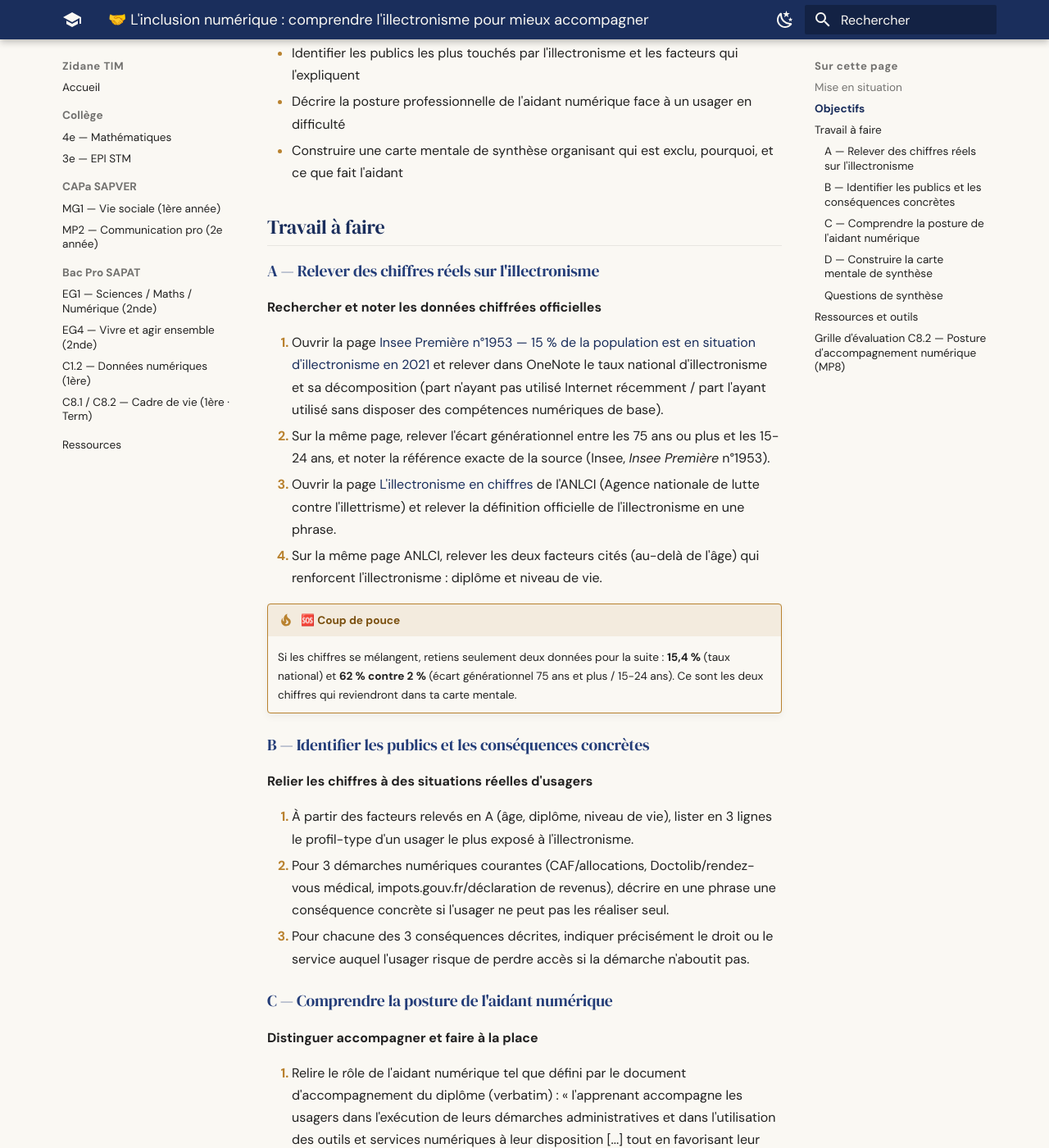
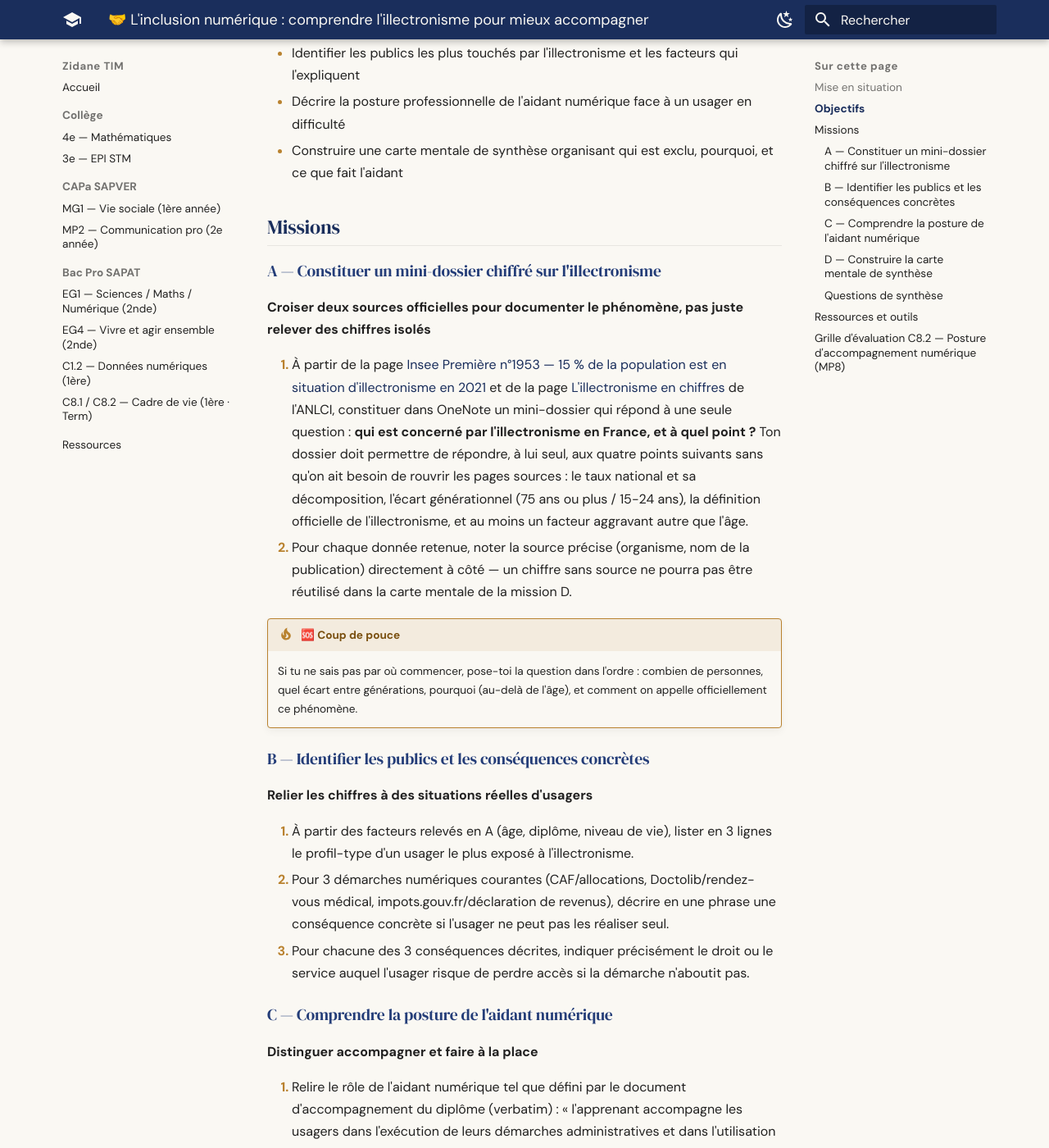
Before and after one commit to zidaneTim/zidane-tim, an MkDocs documentation site: the page built from docs/cours/sapat/activites/c81-c82/inclusion-numerique-illectronisme.md, in a window 1280 px wide and 1400 px high, scrolled down 1182 px. Shown: the whole window at 82% size. Built offline with MkDocs 1.6.1 and Material for MkDocs 9.7.7, drawn with Linux system fonts in a browser that asks for light colours; some of the changed text lies outside the part shown.

Commit message:
MP8: critères C8.1/C8.2 au verbatim intégral + bloc Missions sur les 3 activités A1-A3 ; mission A d'inclusion-numerique rendue intégrative (correction morcellement)

```diff
--- a/docs/cours/sapat/activites/c81-c82/inclusion-numerique-illectronisme.md
+++ b/docs/cours/sapat/activites/c81-c82/inclusion-numerique-illectronisme.md
@@ -45,26 +45,23 @@ l'erreur classique du débutant, qui consiste à faire la démarche à la place
 - Décrire la posture professionnelle de l'aidant numérique face à un usager en difficulté
 - Construire une carte mentale de synthèse organisant qui est exclu, pourquoi, et ce que fait l'aidant
 
-## Travail à faire
+## Missions
 
-### A — Relever des chiffres réels sur l'illectronisme
+### A — Constituer un mini-dossier chiffré sur l'illectronisme
 
-**Rechercher et noter les données chiffrées officielles**
+**Croiser deux sources officielles pour documenter le phénomène, pas juste relever des chiffres isolés**
 
-1. Ouvrir la page [Insee Première n°1953 — 15 % de la population est en situation d'illectronisme en 2021](https://www.insee.fr/fr/statistiques/7633654){ target="_blank" rel="noopener" } et relever dans OneNote le taux
-   national d'illectronisme et sa décomposition (part n'ayant pas utilisé Internet récemment / part l'ayant utilisé
-   sans disposer des compétences numériques de base).
-2. Sur la même page, relever l'écart générationnel entre les 75 ans ou plus et les 15-24 ans, et noter la
-   référence exacte de la source (Insee, *Insee Première* n°1953).
-3. Ouvrir la page [L'illectronisme en chiffres](https://www.anlci.gouv.fr/illectronisme/lillectronisme-en-chiffres/){ target="_blank" rel="noopener" } de l'ANLCI (Agence nationale de lutte contre l'illettrisme) et relever la
-   définition officielle de l'illectronisme en une phrase.
-4. Sur la même page ANLCI, relever les deux facteurs cités (au-delà de l'âge) qui renforcent l'illectronisme :
-   diplôme et niveau de vie.
+1. À partir de la page [Insee Première n°1953 — 15 % de la population est en situation d'illectronisme en 2021](https://www.insee.fr/fr/statistiques/7633654){ target="_blank" rel="noopener" } et de la page [L'illectronisme en chiffres](https://www.anlci.gouv.fr/illectronisme/lillectronisme-en-chiffres/){ target="_blank" rel="noopener" } de l'ANLCI, constituer dans OneNote un mini-dossier qui répond à une seule question : **qui est concerné par
+   l'illectronisme en France, et à quel point ?** Ton dossier doit permettre de répondre, à lui seul, aux quatre
+   points suivants sans qu'on ait besoin de rouvrir les pages sources : le taux national et sa décomposition,
+   l'écart générationnel (75 ans ou plus / 15-24 ans), la définition officielle de l'illectronisme, et au moins un
+   facteur aggravant autre que l'âge.
+2. Pour chaque donnée retenue, noter la source précise (organisme, nom de la publication) directement à côté —
+   un chiffre sans source ne pourra pas être réutilisé dans la carte mentale de la mission D.
 
 !!! tip "🆘 Coup de pouce"
-    Si les chiffres se mélangent, retiens seulement deux données pour la suite : **15,4 %** (taux national) et
-    **62 % contre 2 %** (écart générationnel 75 ans et plus / 15-24 ans). Ce sont les deux chiffres qui reviendront
-    dans ta carte mentale.
+    Si tu ne sais pas par où commencer, pose-toi la question dans l'ordre : combien de personnes, quel écart entre
+    générations, pourquoi (au-delà de l'âge), et comment on appelle officiellement ce phénomène.
 
 ### B — Identifier les publics et les conséquences concrètes
 
```
Also changed, not shown: other parts of docs/cours/sapat/activites/c81-c82/inclusion-numerique-illectronisme.md (+2 -2 lines), docs/cours/sapat/activites/c81-c82/charte-accompagnement-numerique.md (+3 -3 lines), docs/cours/sapat/activites/c81-c82/diagnostic-competences-numeriques-usager.md (+3 -3 lines).
